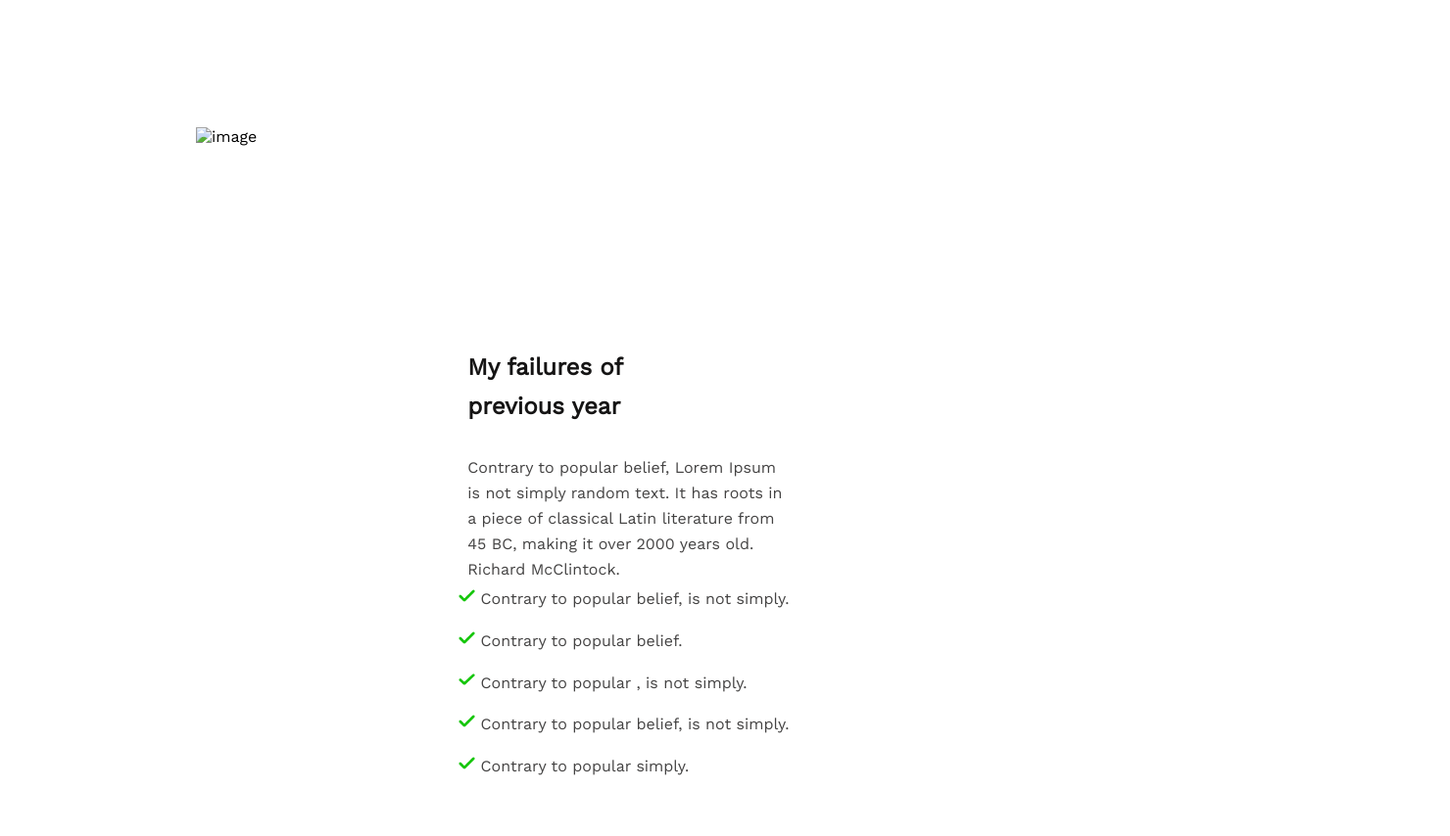
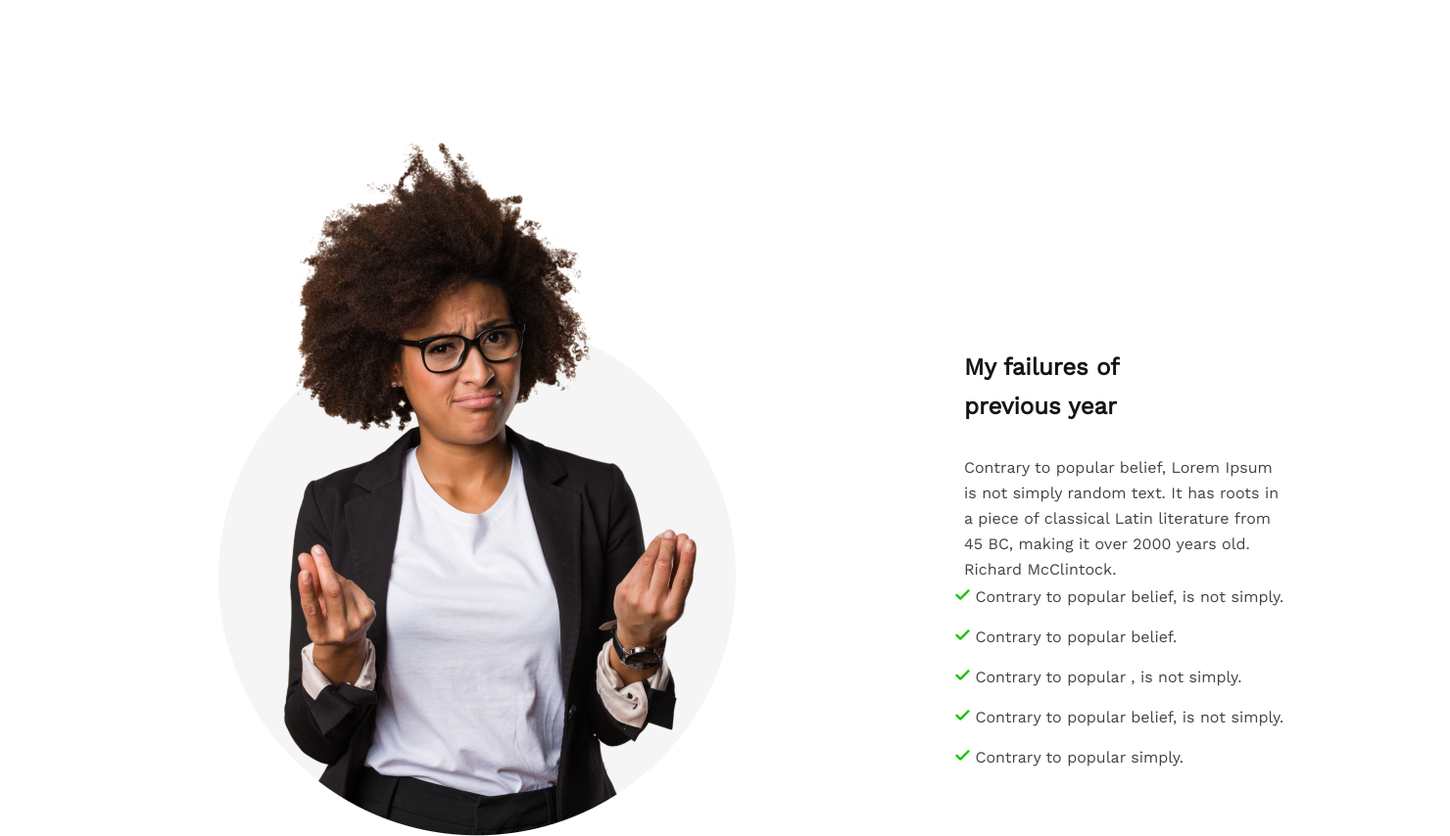
Before and after one commit to mehedih1/test, a plain HTML site: page index.html in a window 1280 px wide. Shown: the part 920-1774 px from the top of the page at 98% size, 1480 px wide, since content can reach past the window. Drawn offline with nearby package versions, Linux system fonts and the light colour scheme.

Commit message:
add changes

```diff
--- a/index.html
+++ b/index.html
@@ -27,7 +27,7 @@
         <section class="img-section">
 
                 <div>
-                    <img class="person-img" src="../assignment-portfolio/images/person.png" alt="image">
+                    <img class="person-img" src="../images/person.png" alt="image">
                 </div>
                 <div class="right">
                     <h1>
```
